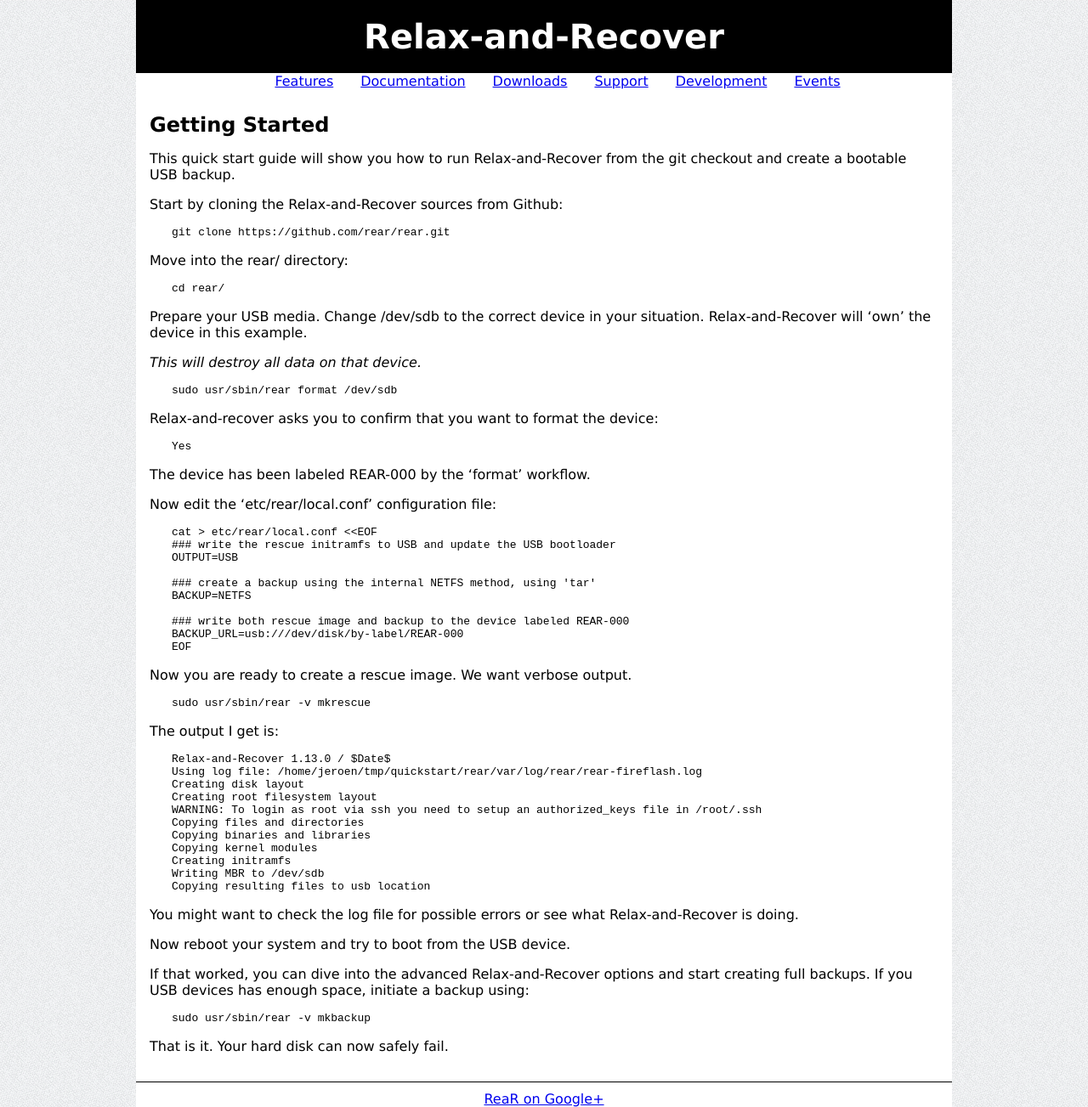
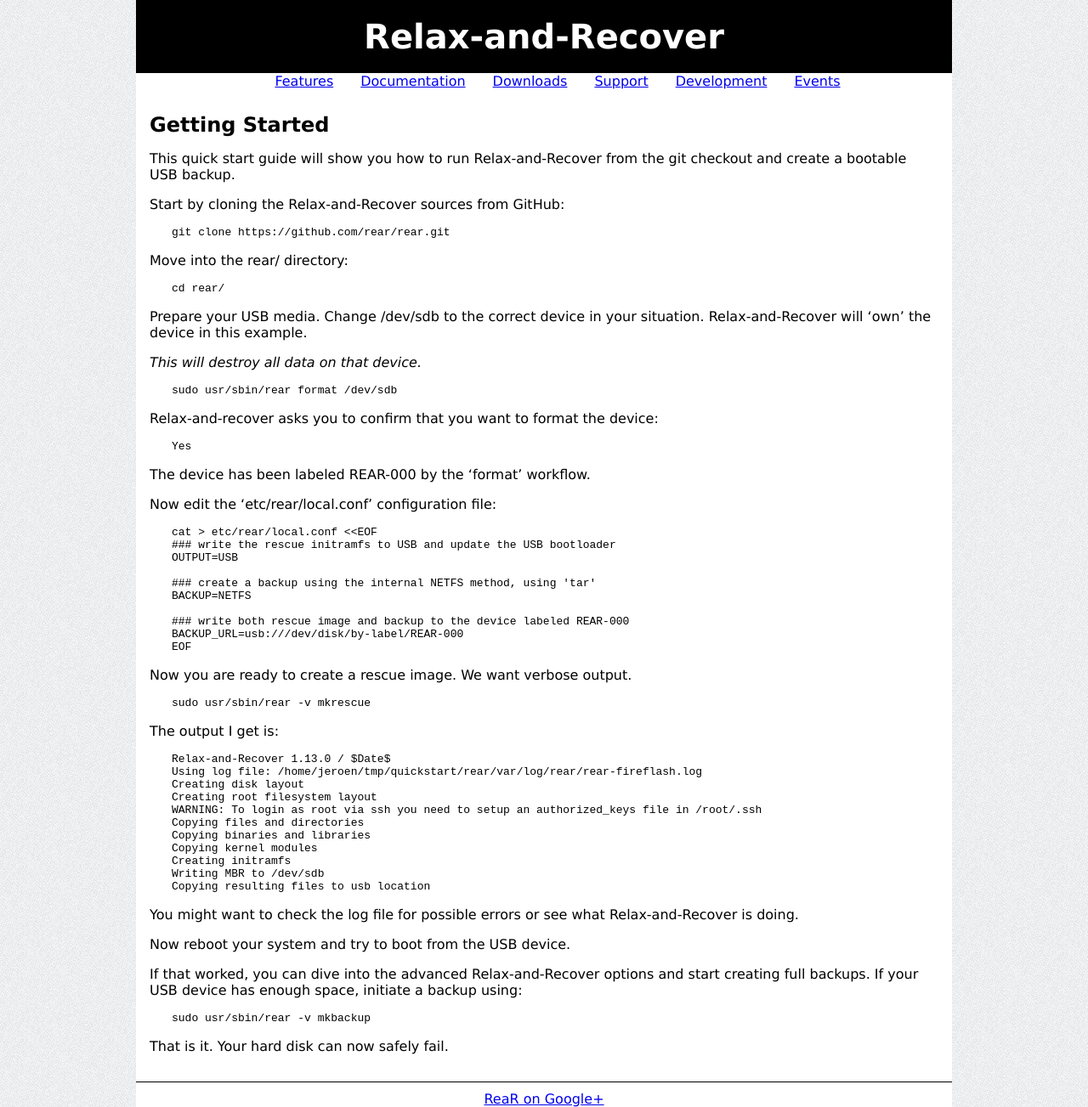
Before and after one commit to rear/rear.github.com, a Jekyll site: the page built from documentation/getting-started.md, in a window 1280 px wide. Shown: the whole page at 85% size. Built offline with Jekyll 4.4.1, drawn with Linux system fonts in a browser that asks for light colours; comment, search, counter and statistics services are not loaded.

Commit message:
Fix spelling and grammar errors

```diff
--- a/documentation/getting-started.md
+++ b/documentation/getting-started.md
@@ -8,7 +8,7 @@
 This quick start guide will show you how to run Relax-and-Recover from the git
 checkout and create a bootable USB backup.
 
-Start by cloning the Relax-and-Recover sources from Github:
+Start by cloning the Relax-and-Recover sources from GitHub:
 
     git clone https://github.com/rear/rear.git
 
@@ -66,7 +66,7 @@
 Now reboot your system and try to boot from the USB device.
 
 If that worked, you can dive into the advanced Relax-and-Recover options and
-start creating full backups. If you USB devices has enough space, initiate a
+start creating full backups. If your USB device has enough space, initiate a
 backup using:
 
     sudo usr/sbin/rear -v mkbackup
```
